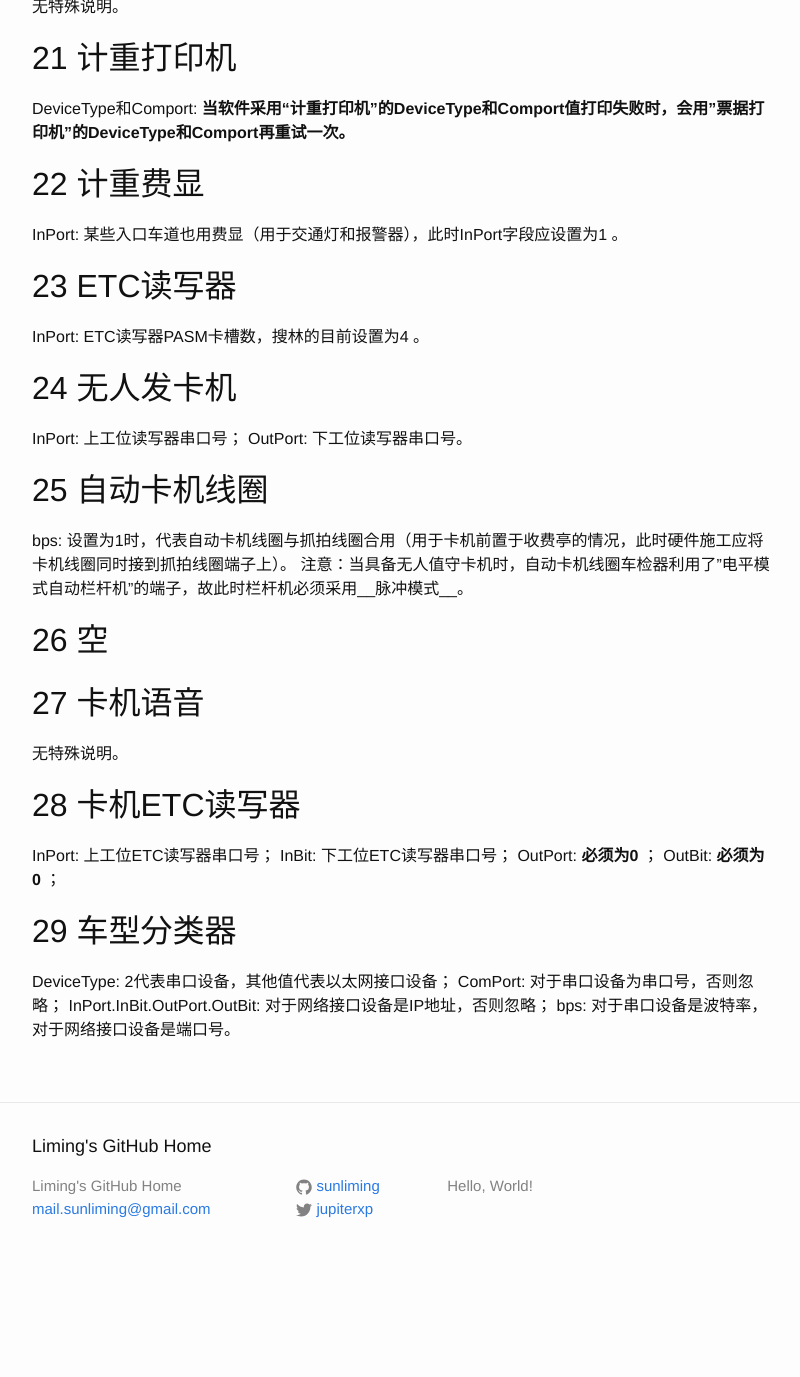
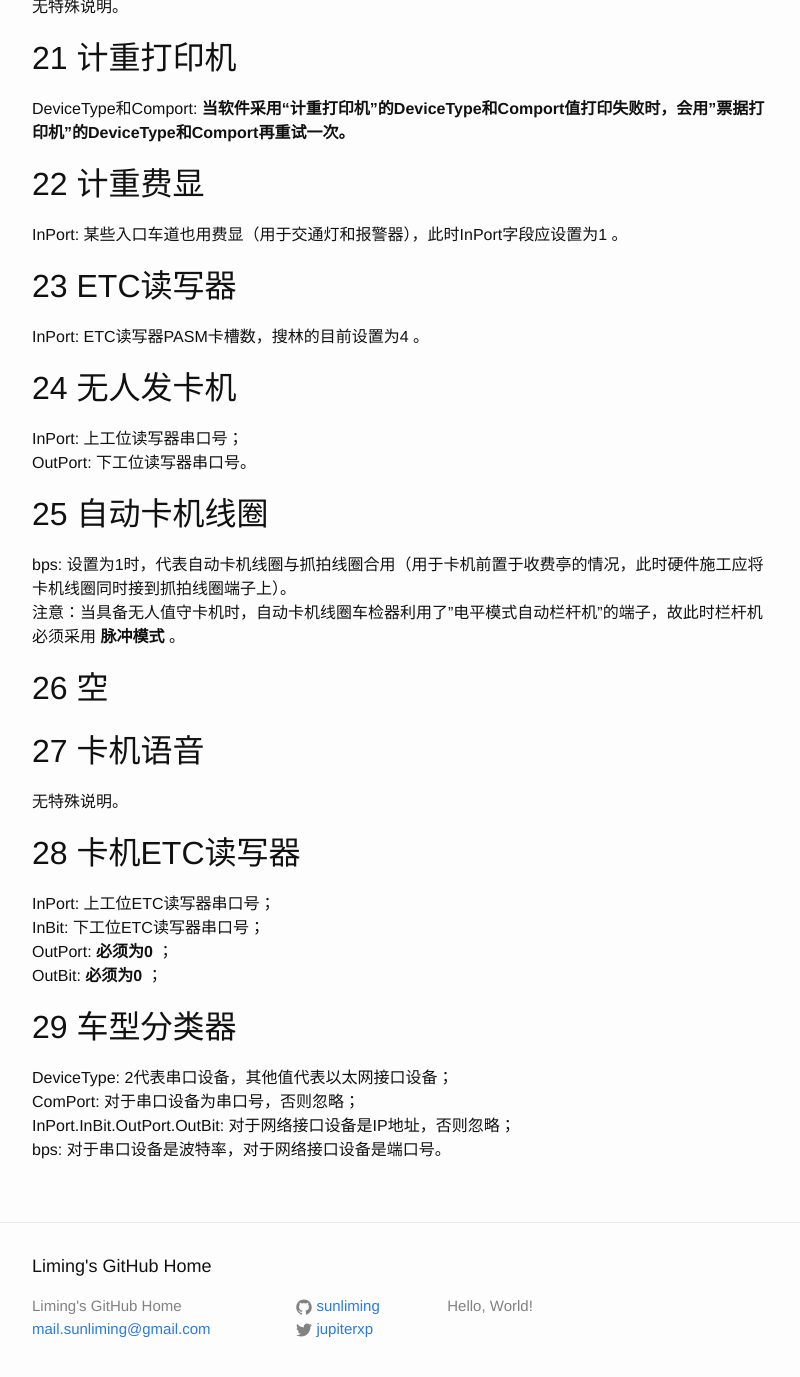
Before and after one commit to sunliming/sunliming.github.io, a Jekyll site: the page built from _posts/2016-07-27-device-list-manual.markdown, in a window 1280 px wide and 1400 px high, scrolled down 2467 px. Shown: the top 1377 px of the window, without its empty margins (238-1038 px from the left). Built offline with Jekyll 4.4.1, drawn with Linux system fonts in a browser that asks for light colours; before the commit the page ends 3747 px from its top, so only the background shows below that; some of the changed text lies outside the part shown.

Commit message:
提交后没有换行，每一行加了两个空格再试试

```diff
--- a/_posts/2016-07-27-device-list-manual.markdown
+++ b/_posts/2016-07-27-device-list-manual.markdown
@@ -63,7 +63,7 @@
 OutPort: 下工位读写器串口号。
 ## 25 自动卡机线圈
 bps: 设置为1时，代表自动卡机线圈与抓拍线圈合用（用于卡机前置于收费亭的情况，此时硬件施工应将卡机线圈同时接到抓拍线圈端子上）。
-注意：当具备无人值守卡机时，自动卡机线圈车检器利用了"电平模式自动栏杆机"的端子，故此时栏杆机必须采用__脉冲模式__。
+注意：当具备无人值守卡机时，自动卡机线圈车检器利用了"电平模式自动栏杆机"的端子，故此时栏杆机必须采用 __脉冲模式__ 。
 ## 26 空
 ## 27 卡机语音
 无特殊说明。
```
